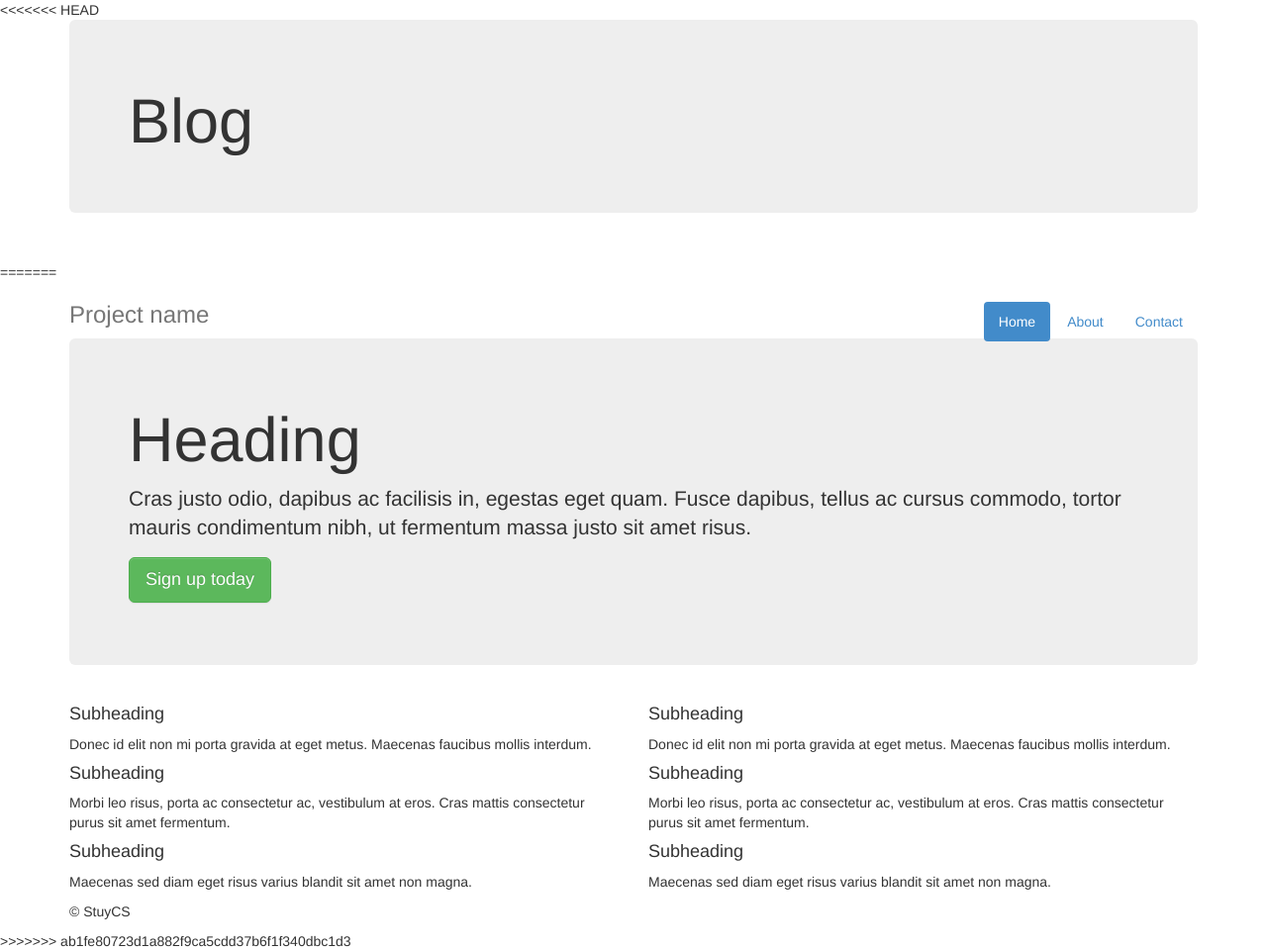
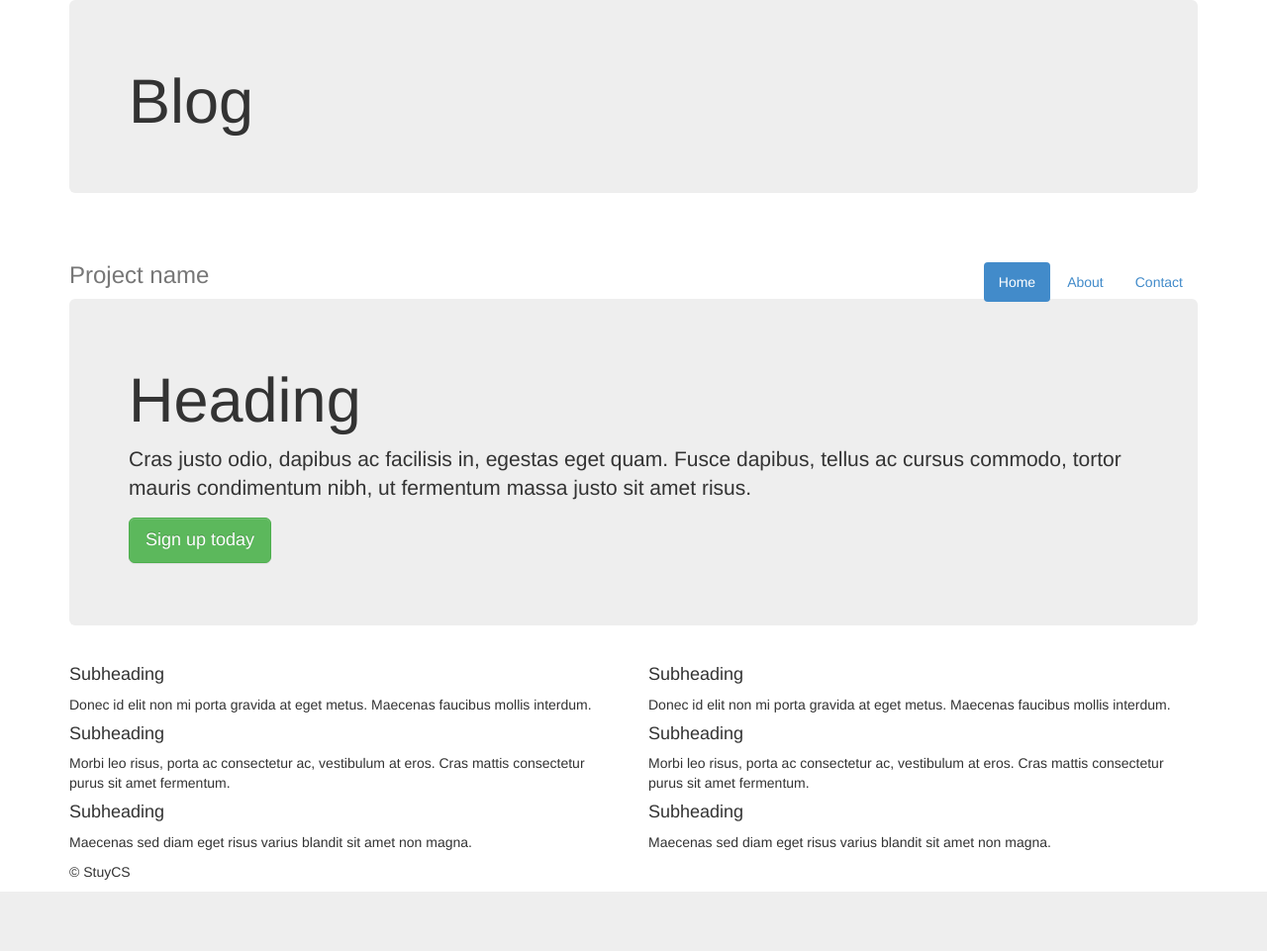
Before and after one commit to asprout/ProjectBlog, a Flask app: template templates/home.html in a window 1280 px wide. Shown: the whole page at 99% size. After the commit the page ends 901 px from the top, so only its background shows below. Run offline with Flask 2, Linux system fonts and the light colour scheme; the template is opened without the code that fills it, so the values that code supplies are empty; parts of the project's set-up code (start-up, migrations or seed data) failed here and were passed over; some libraries are stand-ins or nearby versions.

Commit message:
fixed merge errors

```diff
--- a/main.py
+++ b/main.py
@@ -8,17 +8,13 @@ app = Flask(__name__)
 
 conn = sqlite3.connect("blog.db")
 c = conn.cursor()
-c.execute("create table blogs(name text)")
-c.execute("create table posts(title text, content text, author text, blog_id integer)")
-c.execute("create table comments(content text, blog integer, author text)")
-conn.commit()
 c.execute("INSERT INTO blogs VALUES('Test Blog')")
 conn.commit()
 
 @app.route('/')
 def index():
 
-    return render_template("home.html", blogs=blogs)
+    return render_template("home.html")
 #Index page; will list name of all BLOGS (rather than posts)
 #and have a form where one can create a new blog.
 #Names should be unique, and be linked to a blog index.
--- a/templates/home.html
+++ b/templates/home.html
@@ -1,11 +1,18 @@
-<<<<<<< HEAD
 <!DOCTYPE HTML PUBLIC "-//IETF//DTD HTML//EN">
 
-<html>
+<html lang="en">
 
   <head>
     <link rel="stylesheet" type="text/css" href="{{ url_for( 'static',filename='css/bootstrap-theme.css') }}">
     <link rel="stylesheet" type="text/css" href="{{ url_for('static', filename='css/bootstrap.css') }}">
+    <meta charset="utf-8">
+    <meta http-equiv="X-UA-Compatible" content="IE=edge">
+    <meta name="viewport" content="width=device-width, initial-scale=1">
+    <!-- Bootstrap -->
+    <link href="css/bootstrap.min.css" rel="stylesheet">
+    <!-- Custom styles -->
+    <link href="jumbotron-narrow.css" rel="stylesheet">
+
 
     <title>Blog</title>
   </head>
@@ -21,31 +28,6 @@
         <a href="#" class="list-group-item">{{ blog.name }}</a>
       {% endfor %}
     </div>
-
-  </body>
-
-=======
-<!DOCTYPE html>
-<html lang="en">
-  <head>
-    <meta charset="utf-8">
-    <meta http-equiv="X-UA-Compatible" content="IE=edge">
-    <meta name="viewport" content="width=device-width, initial-scale=1">
-    <title>Homepage</title>
-
-    <!-- Bootstrap -->
-    <link href="css/bootstrap.min.css" rel="stylesheet">
-    <!-- Custom styles -->
-    <link href="jumbotron-narrow.css" rel="stylesheet">
-
-    <!-- HTML5 Shim and Respond.js IE8 support of HTML5 elements and media queries -->
-    <!-- WARNING: Respond.js doesn't work if you view the page via file:// -->
-    <!--[if lt IE 9]>
-      <script src="https://oss.maxcdn.com/html5shiv/3.7.2/html5shiv.min.js"></script>
-      <script src="https://oss.maxcdn.com/respond/1.4.2/respond.min.js"></script>
-    <![endif]-->
-  </head>
-  <body>
 
     <div class="container">
       <div class="header">
@@ -102,5 +84,3 @@
     <script src="js/bootstrap.min.js"></script>
   </body>
 </html>
-
->>>>>>> ab1fe80723d1a882f9ca5cdd37b6f1f340dbc1d3
```
Also changed, not shown: blog.db.
